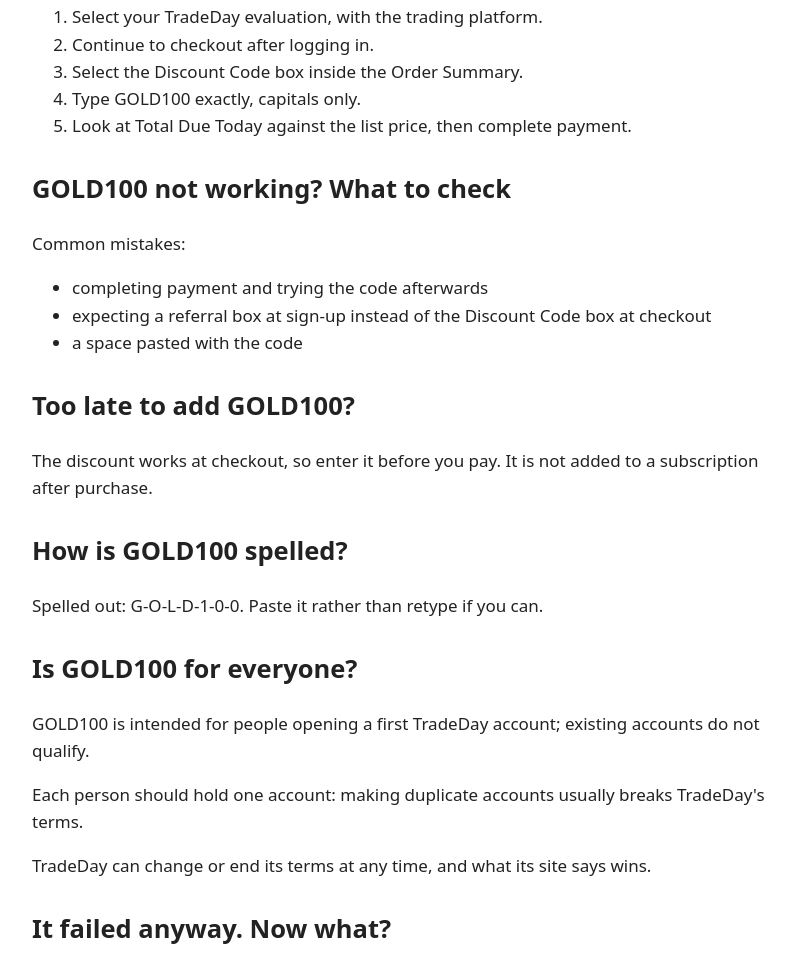
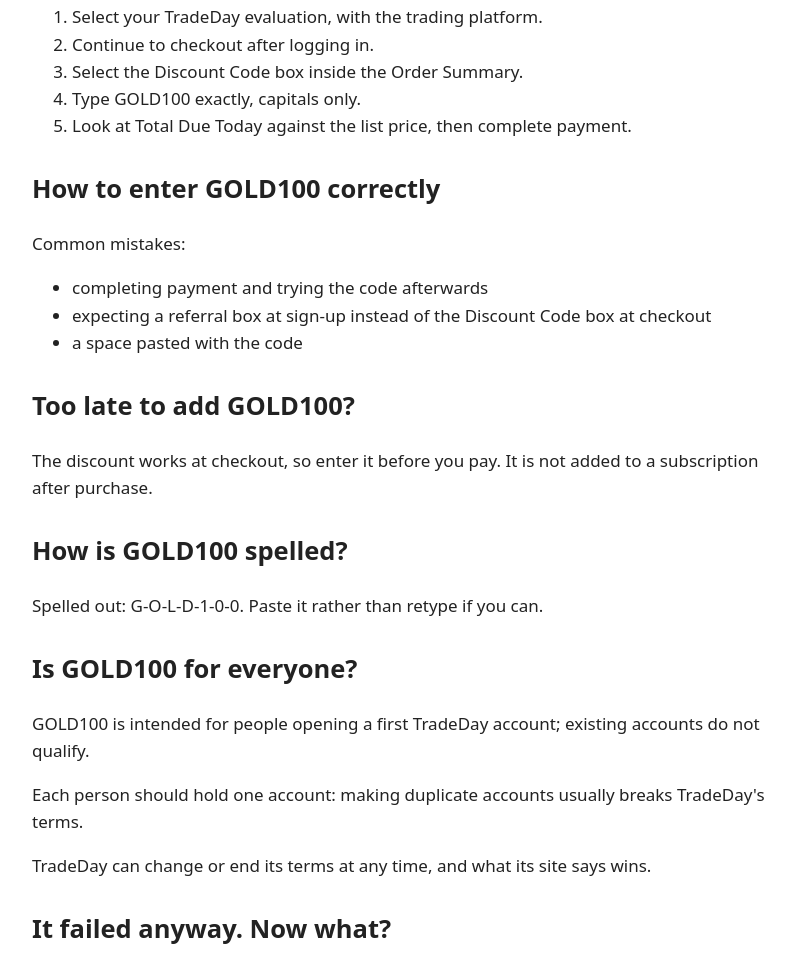
Before and after one commit to trevanta-codes/tradeday-discount-code, a plain HTML site: page index.html in a window 1280 px wide. Shown: the part 2281-3246 px from the top of the page, without its empty margins (238-1033 px from the left). Drawn offline with Linux system fonts and the light colour scheme.

Commit message:
Rewrite mid-page heading to How to enter GOLD100 correctly (keep title and slug)

```diff
--- a/index.html
+++ b/index.html
@@ -29,7 +29,7 @@
 <h2>How do I sign up with GOLD100?</h2>
 <p>It takes about three minutes.</p>
 <ol><li>Select your TradeDay evaluation, with the trading platform.</li><li>Continue to checkout after logging in.</li><li>Select the Discount Code box inside the Order Summary.</li><li>Type GOLD100 exactly, capitals only.</li><li>Look at Total Due Today against the list price, then complete payment.</li></ol>
-<h2>GOLD100 not working? What to check</h2>
+<h2>How to enter GOLD100 correctly</h2>
 <p>Common mistakes:</p>
 <ul><li>completing payment and trying the code afterwards</li><li>expecting a referral box at sign-up instead of the Discount Code box at checkout</li><li>a space pasted with the code</li></ul>
 <h2>Too late to add GOLD100?</h2>
```
